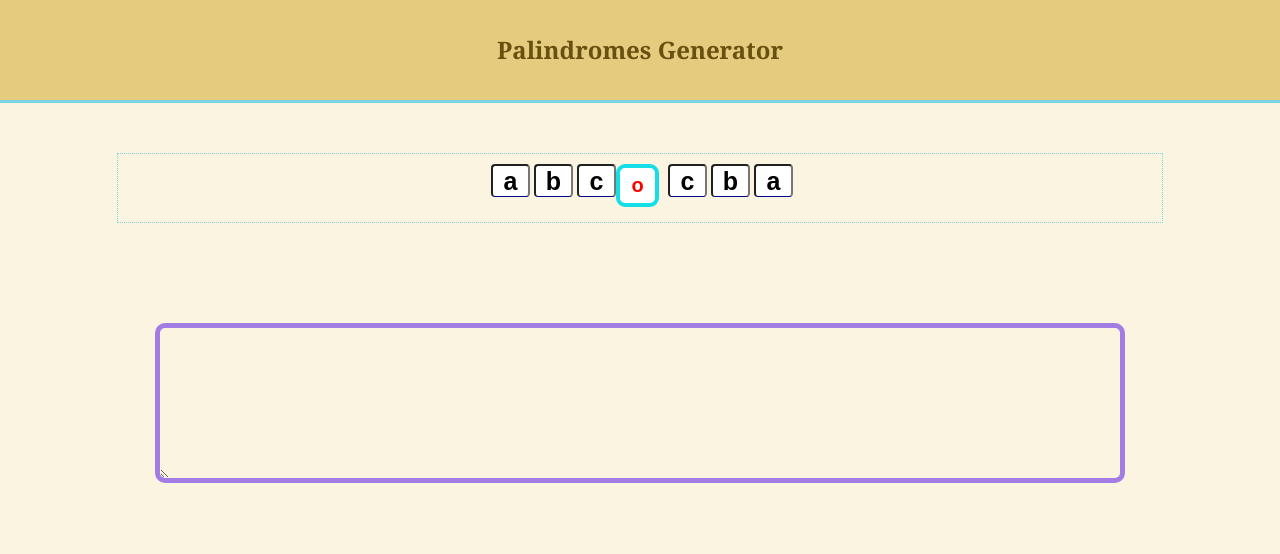
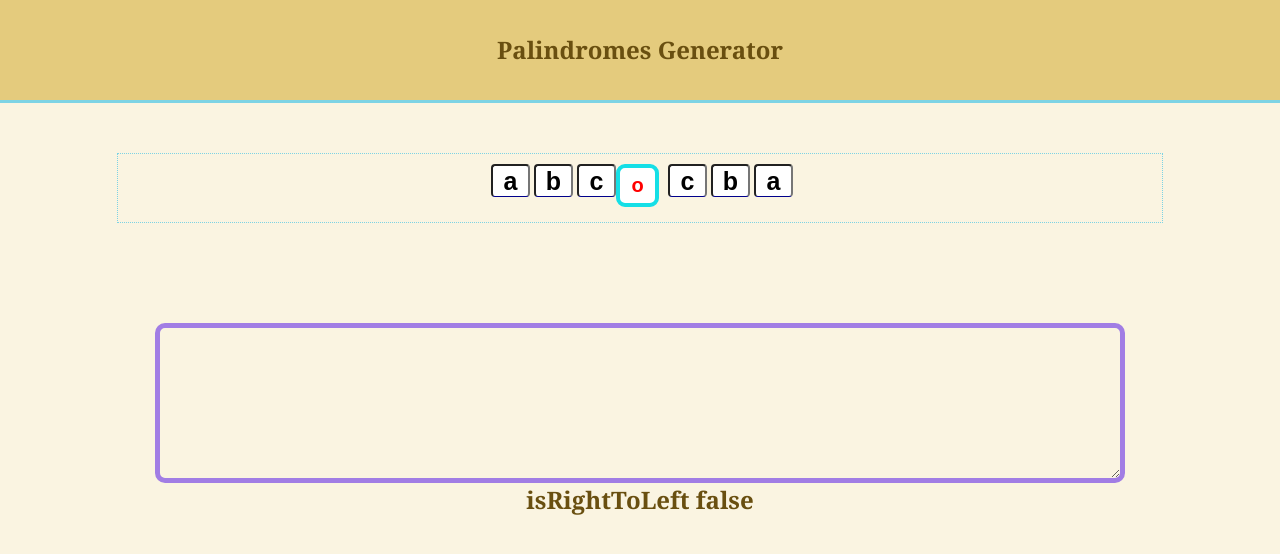
Before and after one commit to Ariellaw/palindromer, an Angular app: page / in a window 1280 px wide. Shown: the top 554 px of the page. Built offline with nearby package versions, Linux system fonts and the light colour scheme.

Commit message:
left to right button is working

```diff
--- a/src/app/app.component.html
+++ b/src/app/app.component.html
@@ -3,4 +3,5 @@
     <app-palindrom-editor></app-palindrom-editor>
     <app-text></app-text>
     <app-footer (changeScreenDirection)=changeScreenDirection($event) [isRightToLeft]="isRightToLeft"></app-footer>
+        <h1>isRightToLeft   {{isRightToLeft}}</h1>
 </div>
--- a/src/app/app.component.ts
+++ b/src/app/app.component.ts
@@ -1,19 +1,23 @@
-import { Component, Input } from '@angular/core';
+import { Component, Input, OnInit } from '@angular/core';
 
 @Component({
   selector: 'app-root',
   templateUrl: './app.component.html',
   styleUrls: ['./app.component.scss']
 })
-export class AppComponent{
+export class AppComponent implements OnInit{
   title = 'palindromer';
-  isRightToLeft ="true";
+  isRightToLeft: boolean;
 
+  ngOnInit() {
+    this.isRightToLeft = false;
+  }
 
-  changeScreenDirection(event){
-    this.isRightToLeft = event.isRightToLeft;
-  }
   ngOnChanges(event){
     console.log("changes", event, "isRightToLeft", this.isRightToLeft)
   }
+  changeScreenDirection(event){
+    console.log("changeScreenDirection", event);
+    this.isRightToLeft = event.isRightToLeft;
+  }
 }
--- a/src/app/footer/footer.component.html
+++ b/src/app/footer/footer.component.html
@@ -1,5 +1,5 @@
 <footer class="footer"  *ngIf="screenwidth<700" >
-    <h1 class="btn" (click)="switchScreenDirection(true)"  *ngIf="!isRightToLeft">Right to Left</h1>
-    <h1 class="btn" (click)="switchScreenDirection(false)"  *ngIf="isRightToLeft">Left to Right</h1>
+    <h1 class="btn" (click)="switchScreenDirection(true)"  *ngIf="isRightToLeft===false">Right to Left</h1>
+    <h1 class="btn" (click)="switchScreenDirection(false)" *ngIf="isRightToLeft===true">Left to Right</h1>
 
 </footer>
--- a/src/app/footer/footer.component.ts
+++ b/src/app/footer/footer.component.ts
@@ -7,7 +7,7 @@ import { Component, OnInit, Input, Output, EventEmitter } from '@angular/core';
 })
 export class FooterComponent implements OnInit {
   screenwidth:number;
-  @Input() isRightToLeft:string="false";
+  @Input() isRightToLeft;
   @Output() changeScreenDirection = new EventEmitter<{isRightToLeft:boolean}>();
 
   constructor() { }
--- a/src/app/palindrom-editor/palindrom-editor.component.ts
+++ b/src/app/palindrom-editor/palindrom-editor.component.ts
@@ -40,6 +40,7 @@ export class PalindromEditorComponent implements OnInit {
   }
 
   onAddCharLeft($event) {
+    console.log("onAddCharLeft", $event)
 
     this.letterBox= $event.character;
     let leftIdx = $event.letterIndex;
@@ -102,6 +103,7 @@ export class PalindromEditorComponent implements OnInit {
     }
   }
   moveFocusLeft(side, letterIdx){
+    console.log("moveFocusLeft", side, letterIdx);
     if (
       side === "left" &&
       letterIdx === 0 && this.lettersRight.length>0
@@ -123,6 +125,7 @@ export class PalindromEditorComponent implements OnInit {
   }
 
   onBackspaceLeft($event: { letterIndex: number; character: string }) {
+    console.log("onBackspaceLeft",$event);
     this.deleteChar(this.lettersRight, this.lettersLeft, $event.letterIndex, $event.character);
     this.moveFocusLeft("left", $event.letterIndex)
   }
@@ -182,6 +185,7 @@ export class PalindromEditorComponent implements OnInit {
   }
 
   focusOnNextPreviousElement(side, id, waitForIt, backOrForward, arrLength=null) {
+    console.log("focusOnNextPreviousElement", side, id, waitForIt, backOrForward)
     var nextLetterBox = document.getElementById(side + (id + backOrForward));
     if (nextLetterBox  && !waitForIt) {
       nextLetterBox.focus();
--- a/src/app/pivot-letter/pivot-letter.component.ts
+++ b/src/app/pivot-letter/pivot-letter.component.ts
@@ -28,6 +28,7 @@ export class PivotLetterComponent implements OnInit {
     } else if (event.keyCode === 8 || event.keyCode === 46) {
       if (!this.pivotIsCollapsed) {
         this.pivotIsCollapsed = true;
+        this.input = '';
       } else {
         if (event.keyCode === 8) {
           this.backspace.emit();
```
